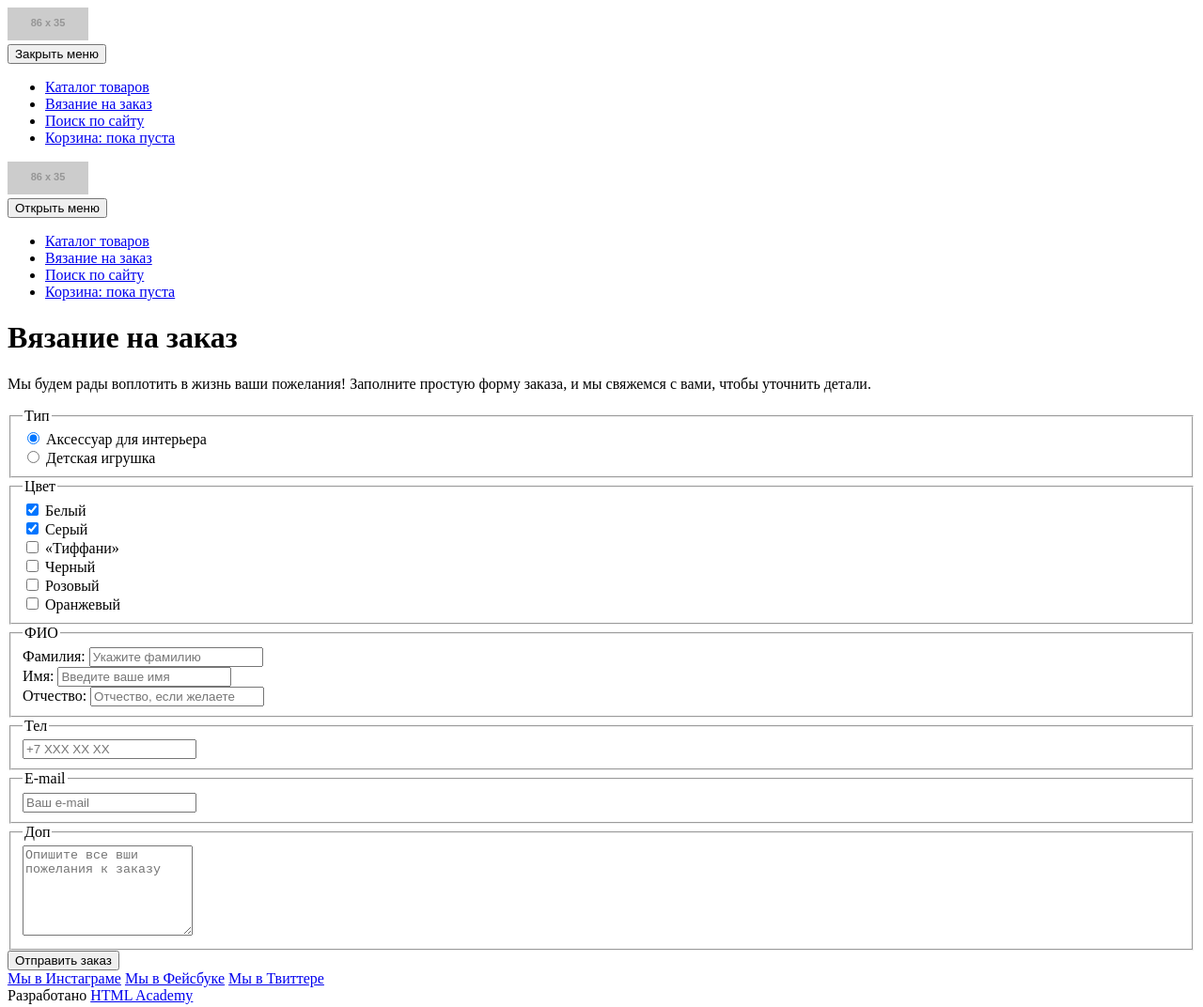
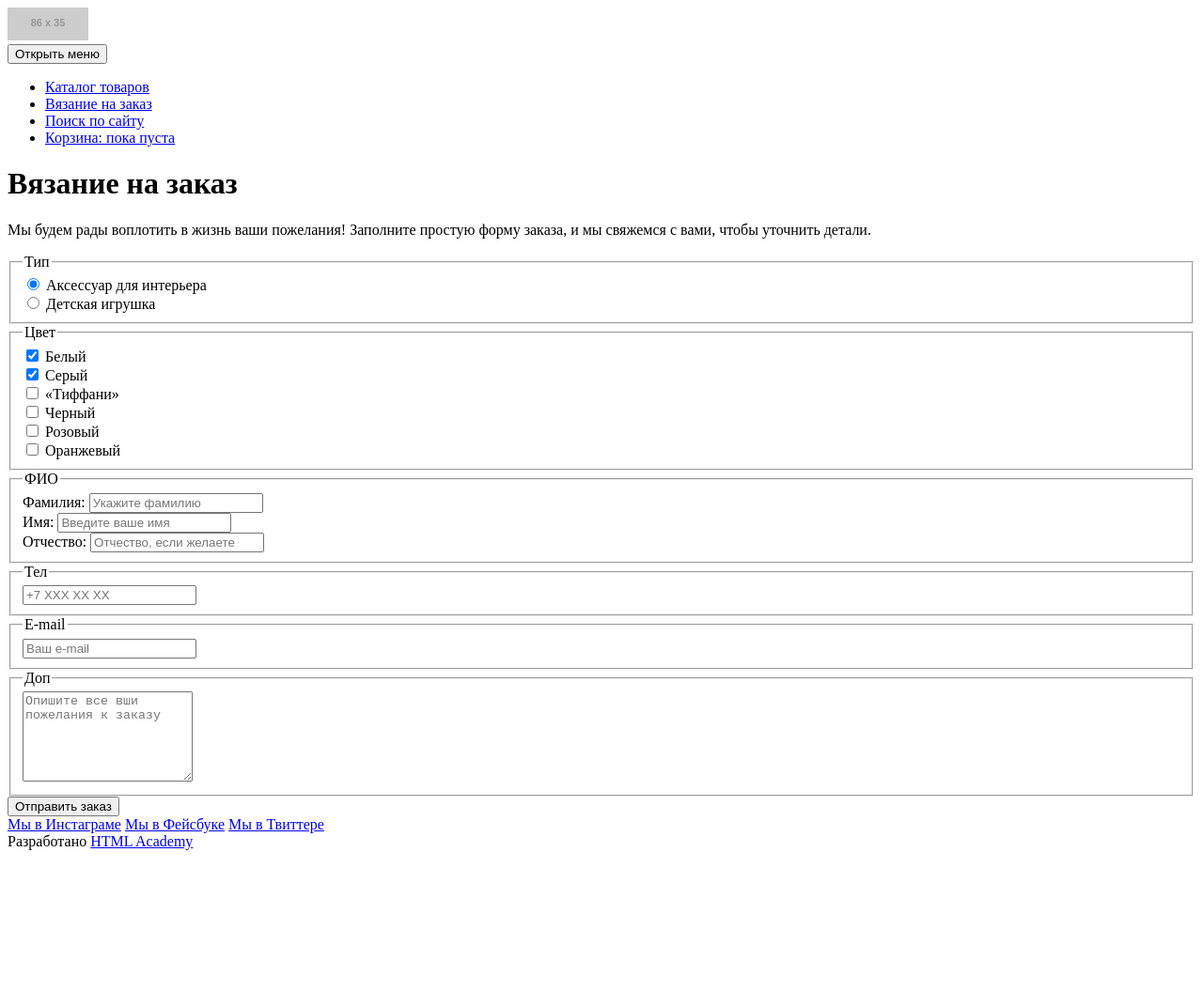
Before and after one commit to selbyweb/205364-mishka, a website: page form.html in a window 1280 px wide. Shown: the whole page at 94% size. After the commit the page ends 913 px from the top, so only its background shows below. Drawn offline with Linux system fonts and the light colour scheme; placeholder pictures from the web are drawn by us.

Commit message:
убрала лишний header

```diff
--- a/form.html
+++ b/form.html
@@ -5,20 +5,6 @@
     <title>HTML Academy: Мишка</title>
   </head>
   <body>
-    <header class="page-header">
-      <div class="page-header__logo">
-        <img src="http://placehold.it/86x35">
-      </div>
-      <nav class="main-nav  main-nav--opened">
-        <button class="main-nav__toggle" type="button">Закрыть меню</button>
-        <ul class="main-nav__list">
-          <li class="main-nav__item"><a href="#catalog">Каталог товаров</a></li>
-          <li class="main-nav__item"><a href="#knitting-order">Вязание на заказ</a></li>
-          <li class="main-nav__item"><i class="main-nav__icon  main-nav__icon--search"></i><a href="#search">Поиск по сайту</a></li>
-          <li class="main-nav__item"><a href="#basket"><i class="main-nav__icon  main-nav__icon--basket"></i>Корзина: пока пуста</a></li>
-        </ul>
-      </nav>
-    </header>
     <header class="page-header">
       <div class="page-header__logo">
         <img src="http://placehold.it/86x35">
```
Also changed, not shown: catalog.html (+0 -14 lines), index.html (+0 -14 lines).
